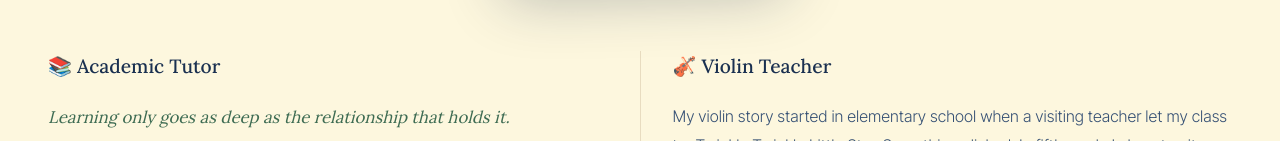
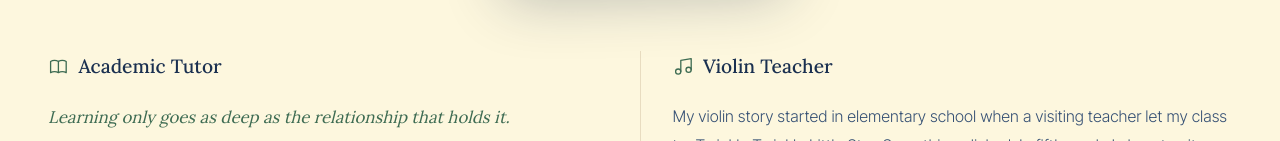
Before and after one commit to patrickparagas1/josephine-tutoring, a Next.js app: page /about in a window 1280 px wide. Shown: the part 591-732 px from the top of the page. Built offline with nearby package versions, Linux system fonts and the light colour scheme.

Commit message:
Replace emoji with outline SVG icons on bio headings

```diff
--- a/app/globals.css
+++ b/app/globals.css
@@ -646,6 +646,15 @@ section {
   font-weight: 500;
   color: var(--navy);
   margin-bottom: 1.25rem;
+  display: flex;
+  align-items: center;
+  gap: 0.6rem;
+}
+.bio-icon {
+  width: 1.3rem;
+  height: 1.3rem;
+  flex-shrink: 0;
+  color: var(--accent);
 }
 .bio-col p {
   font-size: 1rem;
--- a/components/About.tsx
+++ b/components/About.tsx
@@ -21,7 +21,12 @@ export default function About() {
         <div className="about-bios">
           {/* Bio 1 — Academic Tutor — LEFT */}
           <div className="bio-col">
-            <div className="bio-label">📚 Academic Tutor</div>
+            <div className="bio-label">
+              <svg className="bio-icon" viewBox="0 0 24 24" fill="none" stroke="currentColor" strokeWidth="1.5" strokeLinecap="round" strokeLinejoin="round" aria-hidden="true">
+                <path d="M12 6.253v13m0-13C10.832 5.477 9.246 5 7.5 5S4.168 5.477 3 6.253v13C4.168 18.477 5.754 18 7.5 18s3.332.477 4.5 1.253m0-13C13.168 5.477 14.754 5 16.5 5c1.747 0 3.332.477 4.5 1.253v13C19.832 18.477 18.247 18 16.5 18c-1.746 0-3.332.477-4.5 1.253" />
+              </svg>
+              Academic Tutor
+            </div>
             <p className="bio-opener">
               Learning only goes as deep as the relationship that holds it.
             </p>
@@ -61,7 +66,14 @@ export default function About() {
 
           {/* Bio 2 — Violin Teacher — RIGHT */}
           <div className="bio-col">
-            <div className="bio-label">🎻 Violin Teacher</div>
+            <div className="bio-label">
+              <svg className="bio-icon" viewBox="0 0 24 24" fill="none" stroke="currentColor" strokeWidth="1.5" strokeLinecap="round" strokeLinejoin="round" aria-hidden="true">
+                <path d="M9 18V5l12-2v13" />
+                <circle cx="6" cy="18" r="3" />
+                <circle cx="18" cy="16" r="3" />
+              </svg>
+              Violin Teacher
+            </div>
             <p>
               My violin story started in elementary school when a visiting
               teacher let my class try Twinkle Twinkle Little Star. Something
```
